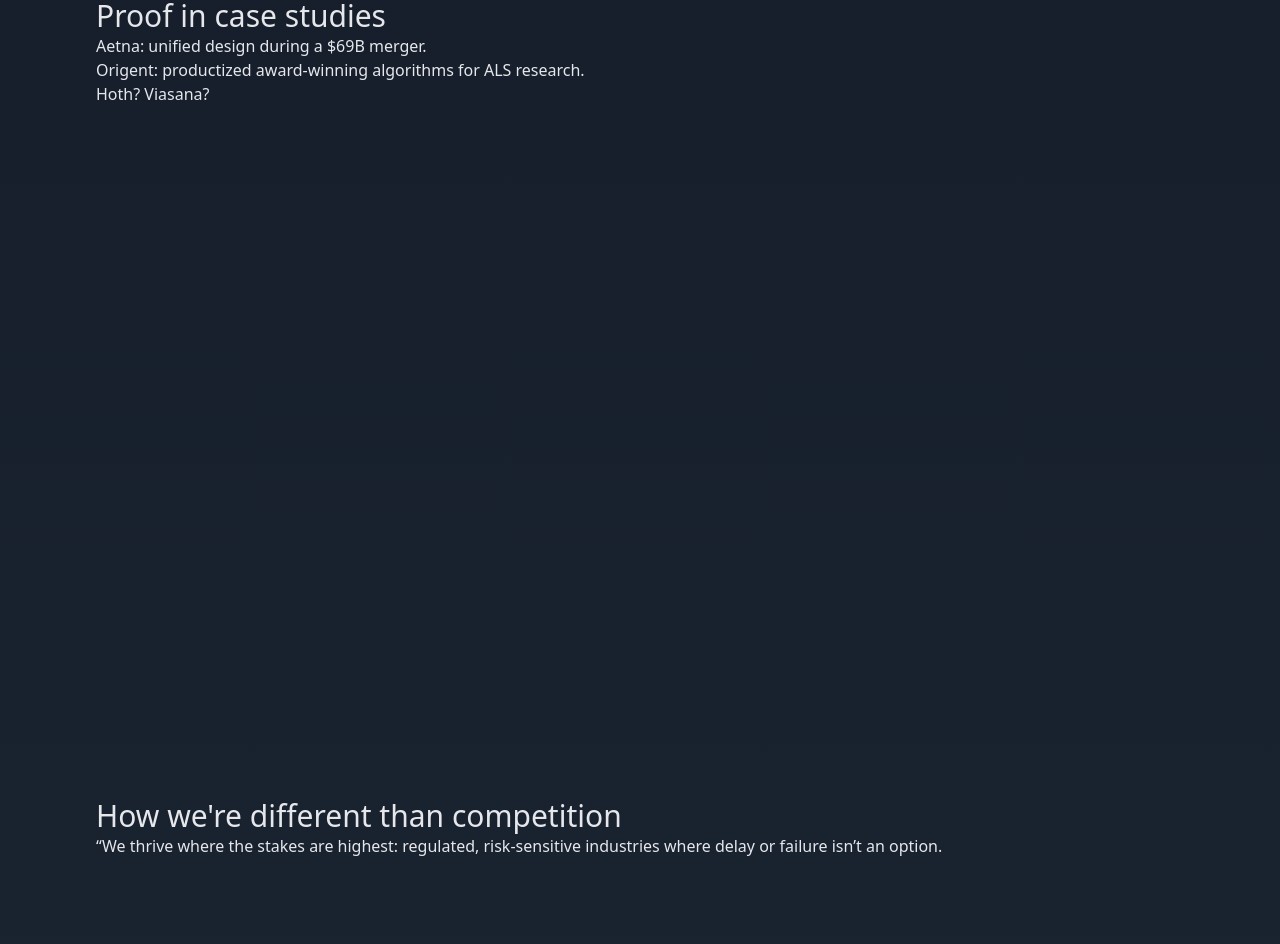
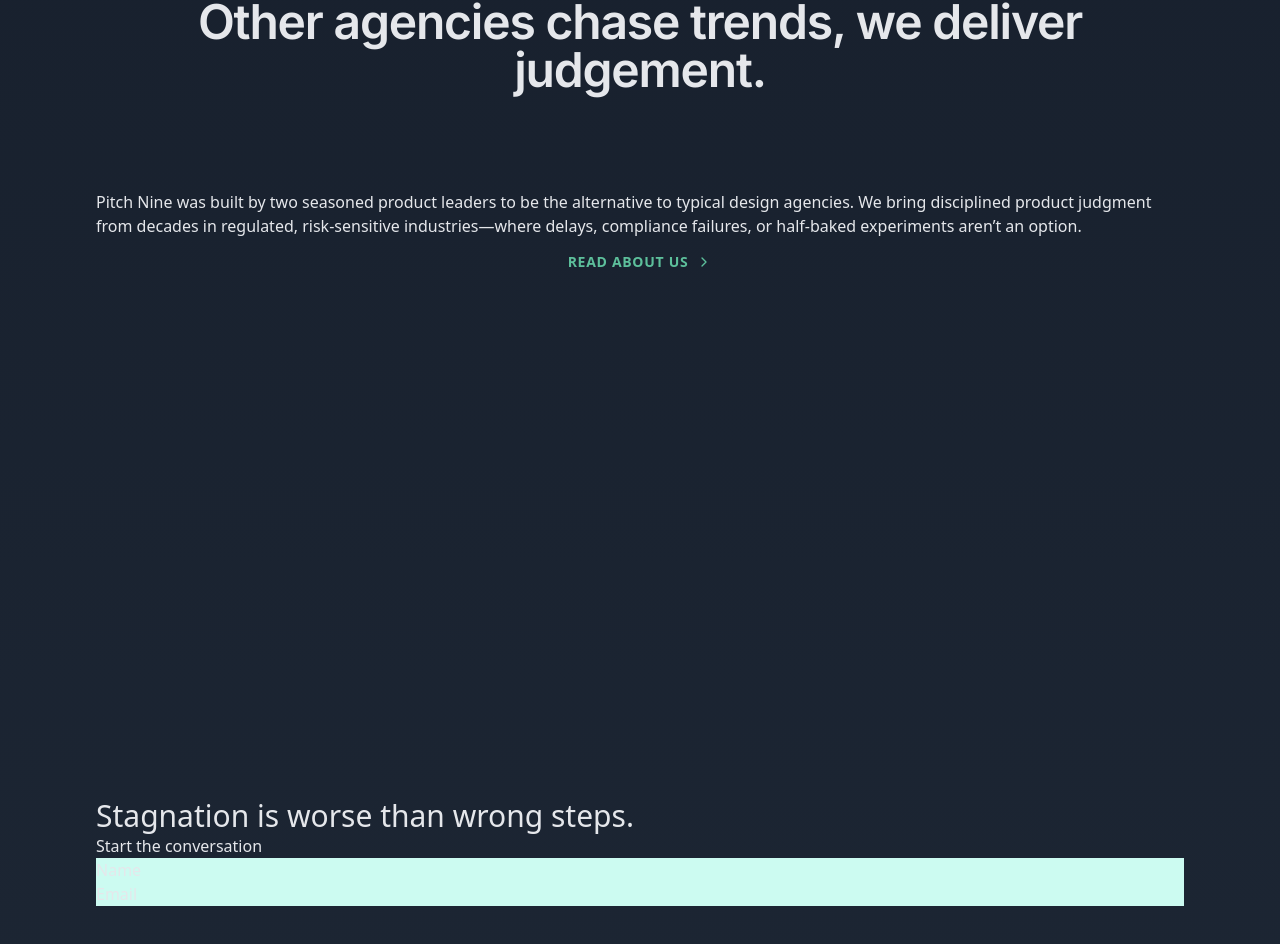
Before and after one commit to pitchnine/pitchnine, a SvelteKit app: page / in a window 1280 px wide. Shown: the part 5943-6887 px from the top of the page. Built offline with nearby package versions, Linux system fonts and the light colour scheme; a web font is replaced by a local one.

Commit message:
about us simple section for now

```diff
--- a/src/lib/components/Diagnostics.svelte
+++ b/src/lib/components/Diagnostics.svelte
@@ -64,7 +64,7 @@
                   group-hover:translate-x-[3px] group-hover:scale-110
                   group-focus-visible:translate-x-[3px]
                   motion-reduce:transition-none"
-           fill="none" stroke="currentColor" stroke-width="1.5">
+           fill="none" stroke="currentColor" stroke-width="2">
         <path d="M9 6l6 6-6 6" stroke-linecap="round" stroke-linejoin="round"/>
       </svg>
     </a>
--- a/src/routes/+page.svelte
+++ b/src/routes/+page.svelte
@@ -120,21 +120,45 @@
 </section>
 
 
-<!--5. Case studies or proof in the work-->
+<!--5.
+Case studies or proof in the work
 <section class="relative h-screen">
-	<h2 class="text-3xl">Proof in case studies</h2>
-	<p>Aetna: unified design during a $69B merger.</p>
-	<p>Origent: productized award-winning algorithms for ALS research.</p>
-	<p>Hoth? Viasana?</p>
+	<h2 class="inter mb-24 header-text">
+		Seasoned strategists, at your disposal.
+	</h2>
+	<p>Origent: assisted a pivot in a risky space</p>
+	<p>NIH: awarded SBIR grant for patient outcomes</p>
+	<p>Aetna: Unified design during a $69B merger.</p>
+	<p>WHO: united standards of vaccine delivery across continents.</p>
 </section>
+-->
 
 <!--5. Differentiator linking to about -->
 <section class="relative h-screen">
-	<h2 class="text-3xl">How we're different than competition</h2>
-	<p>
-		“We thrive where the stakes are highest: regulated, risk-sensitive industries where delay or
-		failure isn’t an option.
-	</p>
+	<h2 class="inter mb-24 header-text">
+  Other agencies chase trends, we deliver judgement.
+</h2>
+<p>Pitch Nine was built by two seasoned product leaders to be the alternative to typical design agencies. We bring disciplined product judgment from decades in regulated, risk-sensitive industries—where delays, compliance failures, or half-baked experiments aren’t an option.</p>
+
+<div class="flex justify-center">
+	<a
+      href="#services"
+      data-cta="secondary"
+      class="group inline-flex justify-center h-12 items-center gap-2 rounded-xl px-4
+             text-sm font-bold uppercase tracking-wider text-emerald-300/80
+             hover:text-emerald-200 focus:outline-none"
+    >
+      <span>Read about us</span>
+      <svg viewBox="0 0 24 24"
+           class="h-4 w-4 transform-gpu transition-transform duration-200 ease-out
+                  group-hover:translate-x-[3px] group-hover:scale-110
+                  group-focus-visible:translate-x-[3px]
+                  motion-reduce:transition-none"
+           fill="none" stroke="currentColor" stroke-width="2">
+        <path d="M9 6l6 6-6 6" stroke-linecap="round" stroke-linejoin="round"/>
+      </svg>
+    </a>
+	</div>
 </section>
 
 <!--6. CTA-->
```
